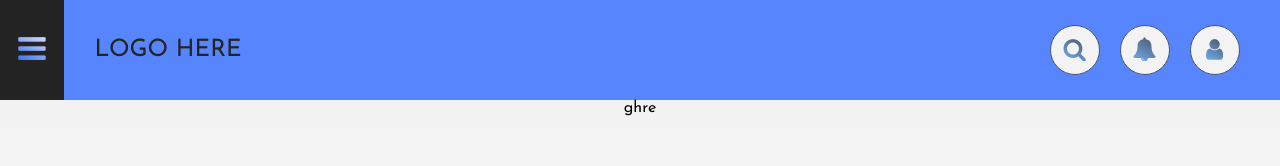
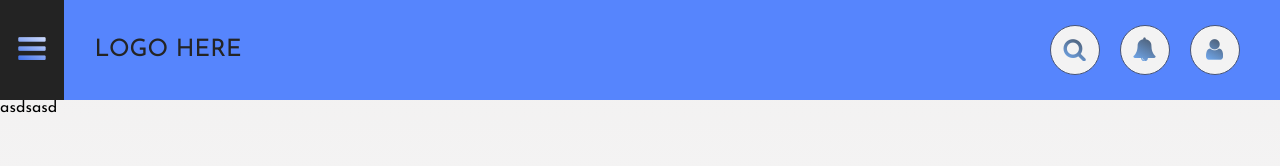
Before and after one commit to vadimkalaida/djinni_task1, a React (Create React App) app in the folder task1/task1/: page / in a window 1280 px wide. Shown: the top 166 px of the page. Built offline with nearby package versions, Linux system fonts and the light colour scheme.

Commit message:
left bar was changed

```diff
--- a/task1/task1/src/App.js
+++ b/task1/task1/src/App.js
@@ -1,12 +1,16 @@
 import './App.scss';
 import HeaderComponent from './components/HeaderComponent/HeaderComponent';
-import { AppBlock } from "./elements";
+import LeftBarComponent from "./components/LeftBarComponent/LeftBarComponent";
+import { AppBlock, AppContent } from "./elements";
 
 const App = () => {
   return (
     <AppBlock>
       <HeaderComponent />
-      ghre
+      <AppContent>
+        <LeftBarComponent />
+        asdsasd
+      </AppContent>
     </AppBlock>
   );
 };
--- a/task1/task1/src/components/HeaderComponent/HeaderComponent.js
+++ b/task1/task1/src/components/HeaderComponent/HeaderComponent.js
@@ -1,12 +1,10 @@
 import React from 'react';
 import { TopBlock, Header, HeaderContainer, HeaderLeft, HeaderRight, HeaderButton } from './elements';
 import { BigParagraph } from "../../elements";
-import LeftBarComponent from "../LeftBarComponent/LeftBarComponent";
 
 const HeaderComponent = () => {
   return(
     <TopBlock>
-      <LeftBarComponent />
       <Header>
         <HeaderContainer>
           <HeaderLeft>
--- a/task1/task1/src/components/HeaderComponent/elements.js
+++ b/task1/task1/src/components/HeaderComponent/elements.js
@@ -1,16 +1,21 @@
 import styled from 'styled-components';
+import { textGradient } from "../../elements";
 
 export const TopBlock = styled.div`
   width: 100%;
-  display: flex;
+  display: inline-block;
 `;
 
 export const Header = styled.div`
   width: 96%;
   min-height: 100px;
   background: #5685FD;
+  display: inline-block;
+  vertical-align: middle;
+  float: right;
   @media(min-width: 1000px) and (max-width: 1600px) {
     width: 95%;
+    margin-left: 5%;
   }
   @media(min-width: 660px) and (max-width: 999px) {
     width: 93%;
@@ -74,9 +79,7 @@ export const HeaderButton = styled.button`
     background: #EAEAEA;
   }
   & i {
-    background: -webkit-linear-gradient(60deg, #73ADF5, #475261);
-    -webkit-background-clip: text;
-    -webkit-text-fill-color: transparent
+    ${textGradient('#73ADF5', '#475261', 60)}
   }
   @media(min-width: 320px) and (max-width: 550px) {
     margin-left: 5%;
--- a/task1/task1/src/components/LeftBarComponent/LeftBarComponent.js
+++ b/task1/task1/src/components/LeftBarComponent/LeftBarComponent.js
@@ -1,19 +1,22 @@
 import React, { useState } from 'react';
-import { LeftBar, LeftBarButton, LeftBarMenu, LeftBarMenuTop, LeftBarMenuBottom } from './elements';
+import { LeftBar, LeftBarOpenMenuButton, LeftBarButton, LeftBarMenu, LeftBarMenuTop, LeftBarMenuBottom } from './elements';
 
 const LeftBarComponent = () => {
   const [openMenuIcon, setOpenMenuIcon] = useState(false);
 
   const openMenuClick = () => {
+    sessionStorage.setItem('isLeftBarMenuOpened', !openMenuIcon);
     setOpenMenuIcon(!openMenuIcon);
+
   };
 
   return(
-    <LeftBar>
-      <LeftBarButton onClick={openMenuClick}>
+    <>
+      <LeftBarOpenMenuButton onClick={openMenuClick} style={openMenuIcon ? {position: 'fixed', top: 0} : {position: 'absolute'}}>
         <i className={ openMenuIcon ? "fa fa-times" : "fa fa-bars" } aria-hidden="true"></i>
-      </LeftBarButton>
-      <LeftBarMenu style={{opacity: openMenuIcon ? 1 : 0, zIndex: openMenuIcon ? 999 : -999}}>
+      </LeftBarOpenMenuButton>
+      <LeftBar style={{display: openMenuIcon ? 'flex' : 'none'}}>
+        <LeftBarMenu>
           <LeftBarMenuTop>
             <LeftBarButton>
               <i className="fa fa-home" aria-hidden="true"></i>
@@ -41,6 +44,7 @@ const LeftBarComponent = () => {
           </LeftBarMenuBottom>
         </LeftBarMenu>
       </LeftBar>
+    </>
   );
 };
 
--- a/task1/task1/src/components/LeftBarComponent/elements.js
+++ b/task1/task1/src/components/LeftBarComponent/elements.js
@@ -1,11 +1,7 @@
 import styled from 'styled-components';
+import { textGradient } from "../../elements";
 
-export const LeftBar = styled.div`
-  width: 4%;
-  background: #232323;
-  display: flex;
-  align-items: center;
-  justify-content: center;
+const templateForMediaLeftBar = `
   @media(min-width: 1000px) and (max-width: 1600px) {
     width: 5%;
   }
@@ -21,6 +17,36 @@ export const LeftBar = styled.div`
 `;
 
 
+export const LeftBar = styled.div`
+  width: 4%;
+  height: 90vh;
+  display: flex;
+  transition: .2s;
+  display: flex;
+  flex-direction: column;
+  ${templateForMediaLeftBar}
+`;
+
+export const LeftBarOpenMenuButton = styled.button`
+  width: 4%;
+  height: 100px;
+  border: none;
+  background: #232323;
+  cursor: pointer;
+  font-size: 32px;
+  outline: none;
+  position: absolute;
+  top: -100px;
+  & i {
+    ${textGradient('#2C62E8', '#E1E9FF', 60)}
+  }
+  ${templateForMediaLeftBar}
+  @media(min-width: 320px) and (max-width: 550px) {
+    top: -142px;
+    height: 142px;
+  }
+`;
+
 export const LeftBarButton = styled.button`
   width: 50px;
   height: 50px;
@@ -30,37 +56,16 @@ export const LeftBarButton = styled.button`
   font-size: 32px;
   transition: .2s;
   outline: none;
-  & i {
-    background: -webkit-linear-gradient(60deg, #2C62E8, #E1E9FF);
-    -webkit-background-clip: text;
-    -webkit-text-fill-color: transparent;
-  }
-`;
-
-export const LeftBarMenu = styled.div`
-  width: 4%;
-  height: 93%;
-  background: #232323;
-  position: fixed;
-  top: 100px;
-  transition: .2s;
-  opacity: 0;
-  z-index: -99999;
-  & button {
   margin-top: 10px;
   margin-bottom: 10px;
   & i {
-      background: -webkit-linear-gradient(60deg, #6DA2E8, #E8E8E8);
-      -webkit-background-clip: text;
-      -webkit-text-fill-color: transparent;
+    ${textGradient('#6DA2E8', '#E8E8E8', 60)}
   }
   &:hover i {
-      background: -webkit-linear-gradient(60deg, #2C62E8, #E1E9FF);
-      -webkit-background-clip: text;
-      -webkit-text-fill-color: transparent;
+    ${textGradient('#2C62E8', '#E1E9FF', 60)}
   }
   &:active i {
-      background: -webkit-linear-gradient(60deg, #3CABE6, #2C62E8);
+    ${textGradient('#3CABE6', '#2C62E8', 60)}
     -webkit-background-clip: text;
     -webkit-text-fill-color: transparent;
   }
@@ -75,40 +80,27 @@ export const LeftBarMenu = styled.div`
     margin-top: 1px;
     margin-bottom: 1px;
   }
-  }
-  @media(min-width: 1000px) and (max-width: 1600px) {
-    width: 5%;
-  }
-  @media(min-width: 660px) and (max-width: 999px) {
-    width: 7%;
-  }
-  @media(min-width: 410px) and (max-width: 659px) {
-    width: 10%;
-  }
-  @media(min-width: 320px) and (max-width: 409px) {
-    width: 14%;
-  }
+`;
+
+export const LeftBarMenu = styled.div`
+  width: 4%;
+  height: 90vh;
+  position: fixed;
+  background: #232323;
+  ${templateForMediaLeftBar}
 `;
 
 export const LeftBarMenuTop = styled.div`
-  height: 80%;
+  height: 75vh;
   display: flex;
   flex-direction: column;
   justify-content: flex-start;
   align-items: center;
-  margin-top: 25px;
+  margin-top: 0;
 `;
 
 export const LeftBarMenuBottom = styled.div`
-  height: 15%;
   display: flex;
-  flex-direction: column;
-  justify-content: flex-end;
-  align-items: center;
-  & button {
-    margin-bottom: 50px;
-    @media(min-height: 320px) and (max-height: 680px) {
-      margin-bottom: 75px;
-    }
-  }
+  justify-content: center;
+  align-items: flex-end;
 `;
--- /dev/null
+++ b/task1/task1/src/components/TopBarComponent/elements.js
@@ -0,0 +1 @@
+import React from 'react';
--- a/task1/task1/src/elements.js
+++ b/task1/task1/src/elements.js
@@ -1,11 +1,21 @@
 import styled from 'styled-components';
+
+export const textGradient = (firstColor, secondColor, numberOfDegrees) => {
+  return(
+    `
+      background: -webkit-linear-gradient(${numberOfDegrees}deg, ${firstColor}, ${secondColor});
+      -webkit-background-clip: text;
+      -webkit-text-fill-color: transparent;
+    `
+  );
+};
 
 export const AppBlock = styled.div`
   width: 100%;
-  text-align: center;
+  text-align: left;
   display: flex;
   flex-direction: column;
-  align-items: center;
+  align-items: flex-start;
 `;
 
 export const BigParagraph = styled.p`
@@ -13,3 +23,9 @@ export const BigParagraph = styled.p`
   color: #242424;
   font-size: 24px;
 `;
+
+export const AppContent = styled.div`
+  width: 100%;
+  display: flex;
+  position: relative;
+`;
```
Also changed, not shown: task1/task1/src/components/TopBarComponent/TopBarComponent.js (added), 2 other files (tests, documents, lock files or other folders). Lines whose indentation alone changed are shown as unchanged.
